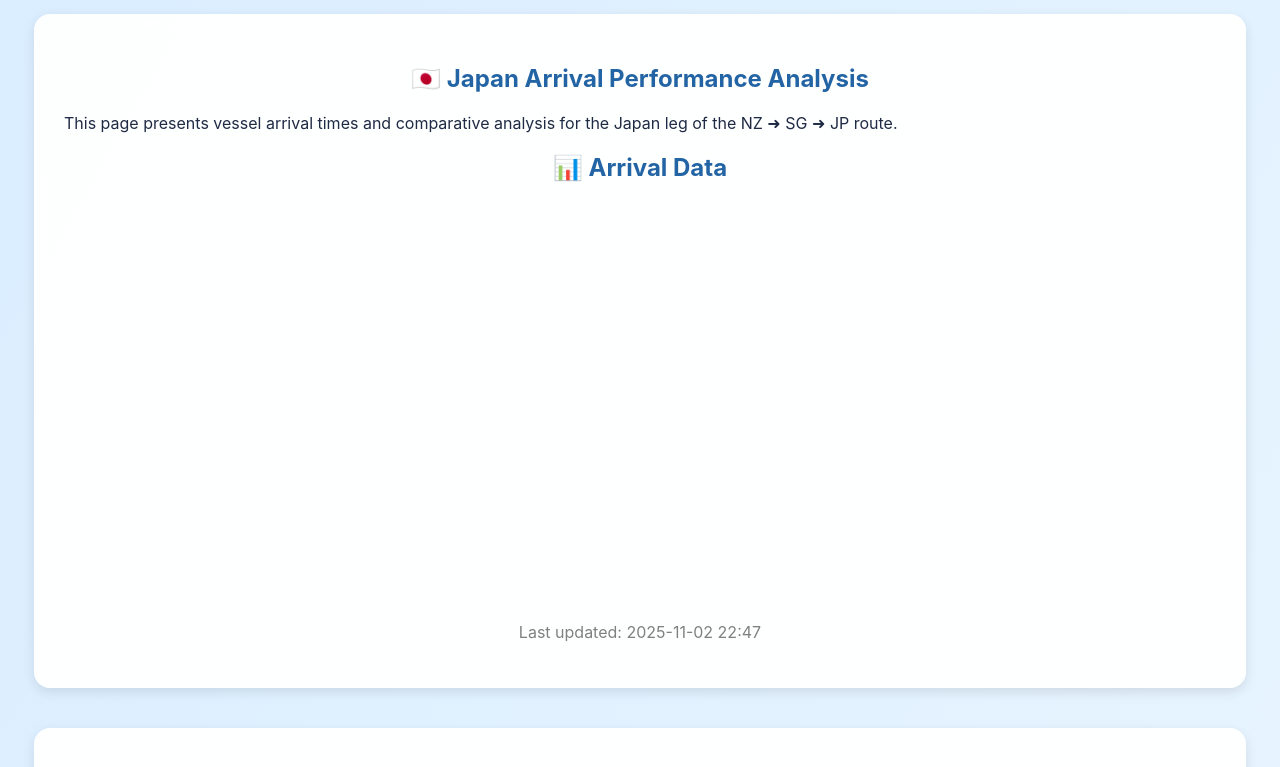
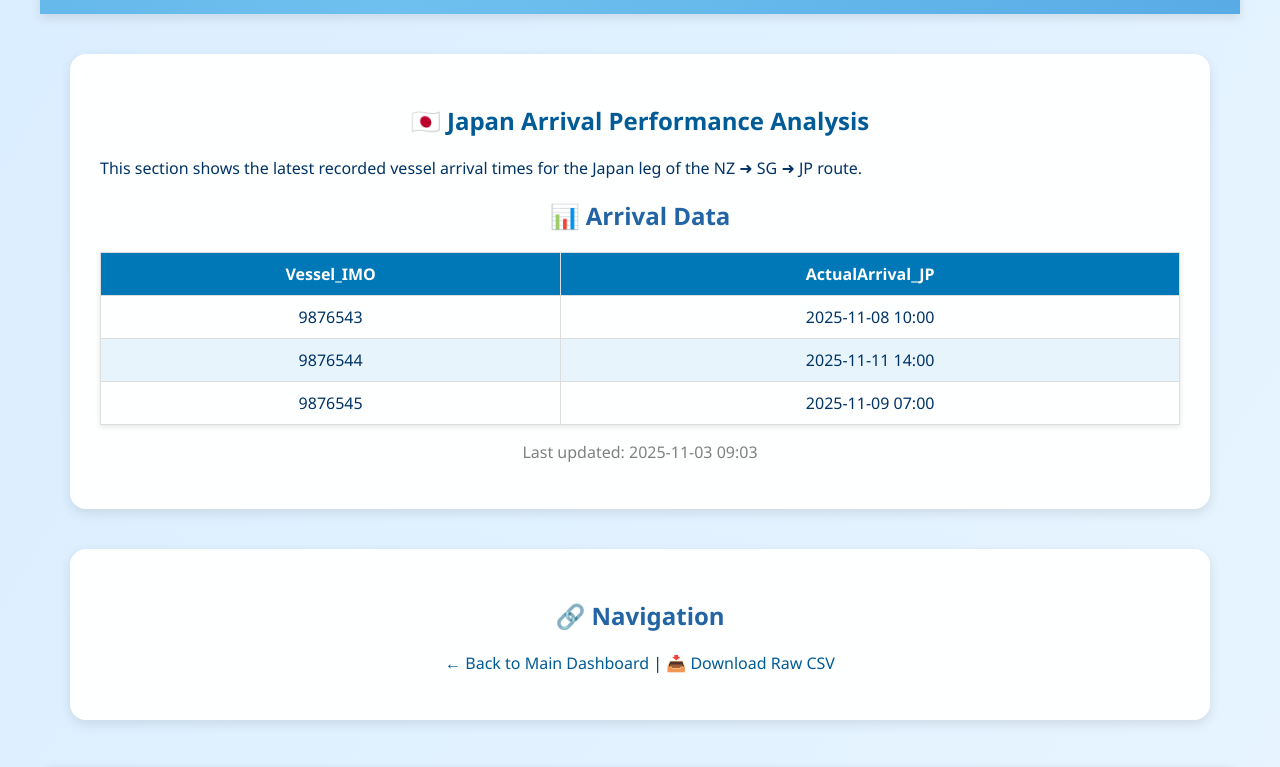
Before and after one commit to nzicps/Containrttransshipment, a plain HTML site: page docs/japan_arrivals.html in a window 1280 px wide. Shown: the part 126-893 px from the top of the page. Drawn offline with Linux system fonts and the light colour scheme.

Commit message:
Manual rebuild: Japan Arrival Analysis updated (2025-11-03 09:03)

```diff
--- a/docs/japan_arrivals.html
+++ b/docs/japan_arrivals.html
@@ -5,6 +5,16 @@
   <meta name='viewport' content='width=device-width, initial-scale=1.0'>
   <title>Japan Arrival Analysis - MNGO Limited</title>
   <link rel='stylesheet' href='assets/style.css'>
+  <style>
+    body { font-family: 'Segoe UI', Arial, sans-serif; background-color: #f6fbff; color: #003366; margin: 40px; }
+    table { border-collapse: collapse; width: 100%; margin-top: 20px; box-shadow: 0 2px 6px rgba(0,0,0,0.1); }
+    th, td { border: 1px solid #ddd; padding: 10px; text-align: center; }
+    th { background-color: #0077b6; color: white; }
+    tr:nth-child(even) { background-color: #e8f4fc; }
+    header { font-size: 22px; margin-bottom: 20px; }
+    h1 { color: #005b96; }
+    a { color: #005b96; text-decoration: none; font-weight: 500; }
+  </style>
 </head>
 <body>
   <header>
@@ -14,12 +24,20 @@
 
   <section>
     <h1>🇯🇵 Japan Arrival Performance Analysis</h1>
-    <p>This page presents vessel arrival times and comparative analysis for the Japan leg of the NZ ➜ SG ➜ JP route.</p>
+    <p>This section shows the latest recorded vessel arrival times for the Japan leg of the NZ ➜ SG ➜ JP route.</p>
 
     <h2>📊 Arrival Data</h2>
-    <iframe src='data/japan_arrivals.csv?v=20251102' width='100%' height='400px' style='border:none;'></iframe>
+    <table>
+      <thead><tr><th>Vessel_IMO</th><th>ActualArrival_JP</th></tr></thead>
+      <tbody>
+        <tr><td>9876543</td><td>2025-11-08 10:00</td></tr>
+<tr><td>9876544</td><td>2025-11-11 14:00</td></tr>
+<tr><td>9876545</td><td>2025-11-09 07:00</td></tr>
 
-    <p style='text-align:center;color:gray;'>Last updated: 2025-11-02 22:47</p>
+      </tbody>
+    </table>
+
+    <p style='text-align:center;color:gray;'>Last updated: 2025-11-03 09:03</p>
   </section>
 
   <section>
@@ -32,7 +50,7 @@
 
   <footer>
     © 2025 MNGO Limited | Maritime Analytics
-    <br><small>🔁 Auto-updated: 2025-11-02 22:47</small>
+    <br><small>🔁 Auto-updated: 2025-11-03 09:03</small>
   </footer>
 </body>
 </html>
```
